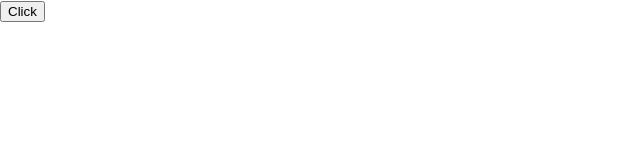
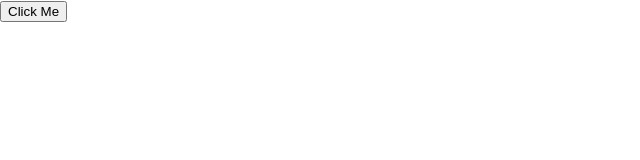
Before and after one commit to MayurArchives/react, a React (Create React App) app: page / in a window 1280 px wide. Shown: the top 160 px of the page, without its empty margins (0-640 px from the left). Built offline with nearby package versions, Linux system fonts and the light colour scheme.

Commit message:
event handling

```diff
--- a/src/App.jsx
+++ b/src/App.jsx
@@ -9,6 +9,7 @@
 import Desfun from './components/hello';
 import Welcome1 from './components/Welcome1';
 import FunctionClick from './components/FunctionClick';
+import ClassClick from './components/ClassClick';
 
 
 class App extends Component {
@@ -32,7 +33,8 @@
                 {/* <Counter /> */}
                 {/* <Desfun name="Mayur" heroName="spiderman" /> */}
                 {/* <Welcome1 name="milind" heroName="batman" /> */}
-                <FunctionClick />
+                {/* <FunctionClick /> */}
+                <ClassClick />
 
 
 
--- /dev/null
+++ b/src/components/ClassClick.jsx
@@ -0,0 +1,17 @@
+import React, { Component } from 'react'
+
+class ClassClick extends Component {
+    clickhandler() {
+        console.log('clicked the button');
+
+    }
+    render() {
+        return (
+            <div>
+                <button onClick={this.clickhandler}>Click Me</button>
+            </div>
+        )
+    }
+}
+
+export default ClassClick
```
